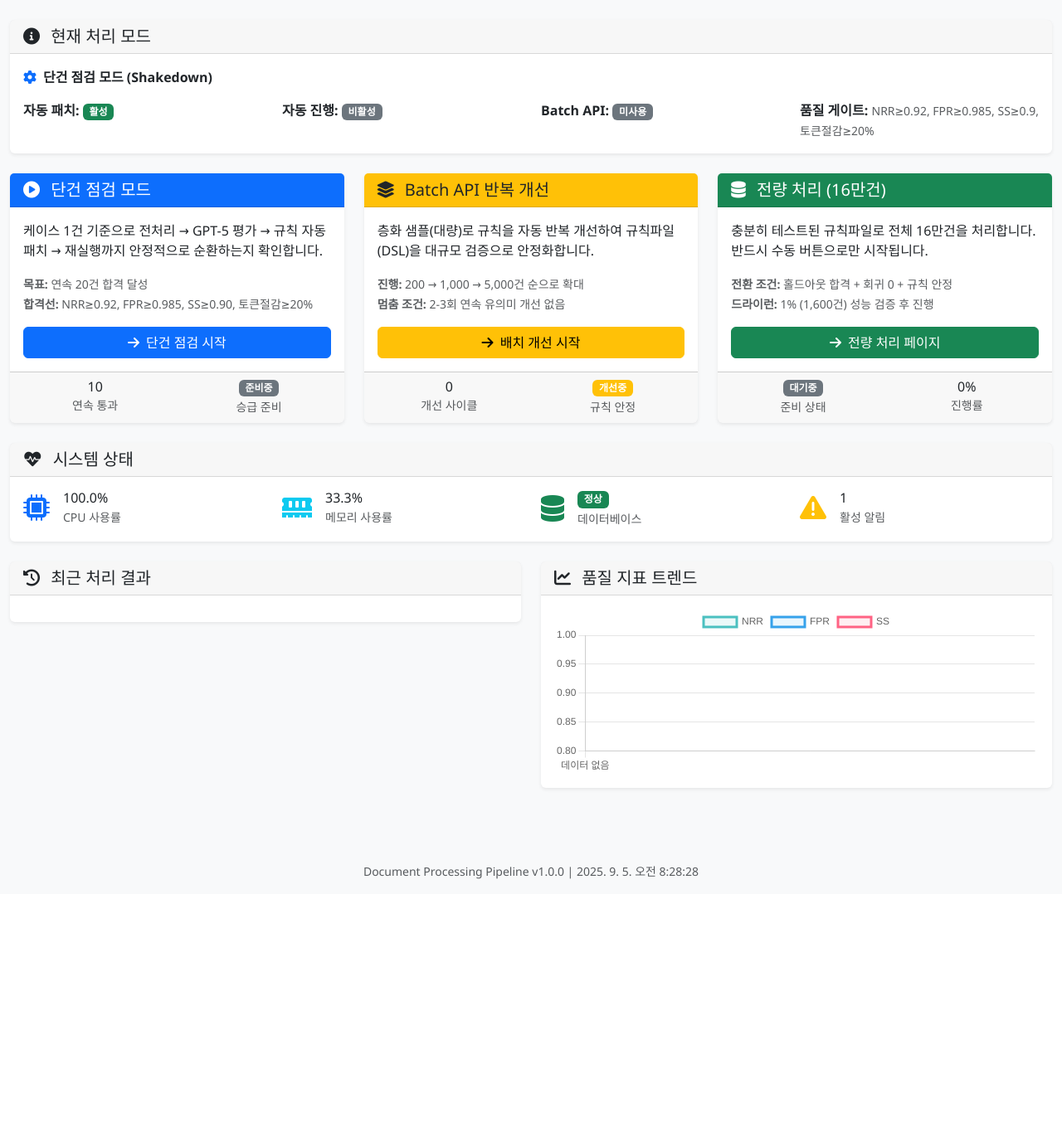
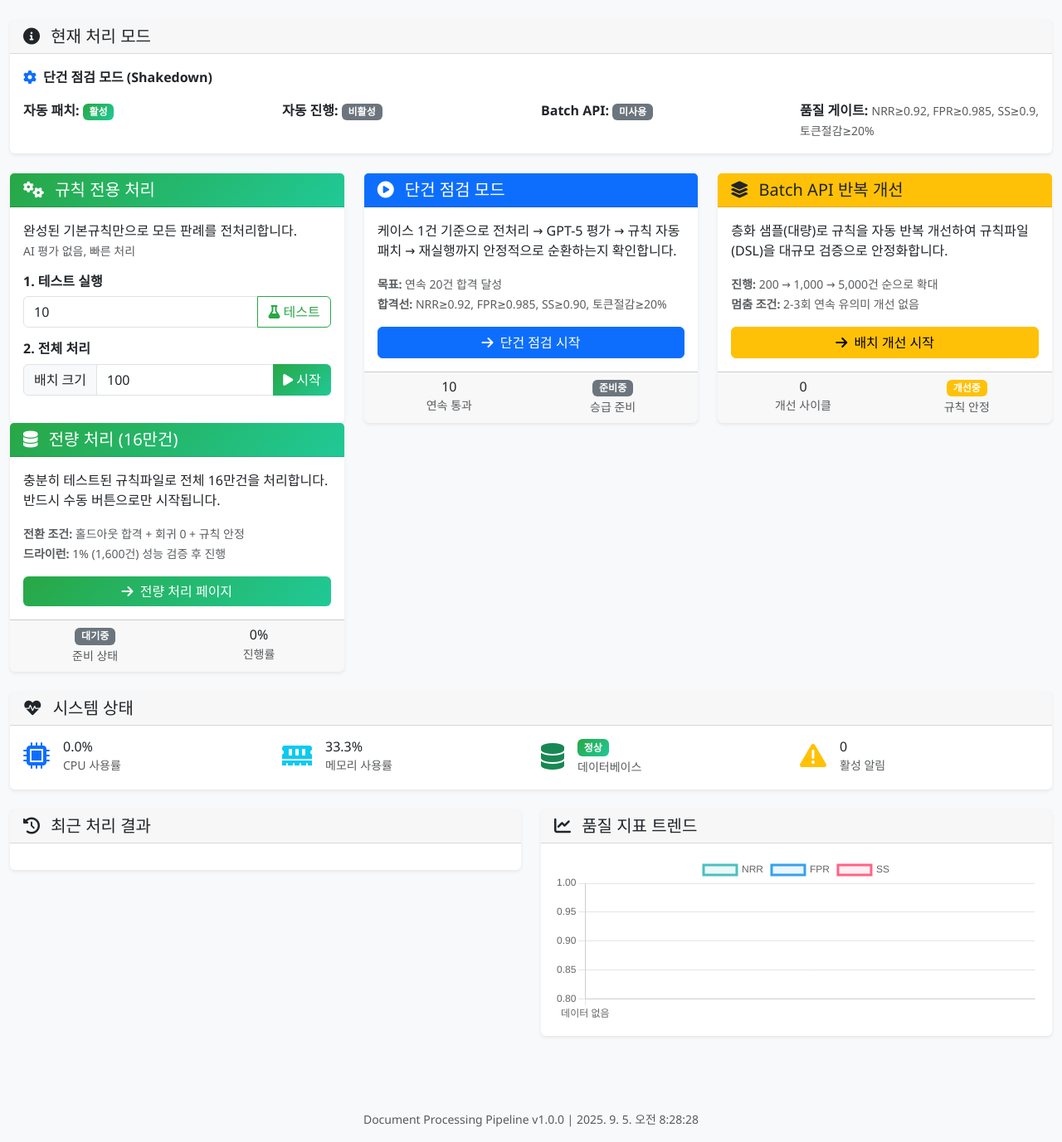
Before and after one commit to kimwoongai/pretask, a FastAPI app: template app/ui/templates/index.html in a window 1280 px wide. Shown: the part 56-1433 px from the top of the page at 83% size. Before the commit the page ends 1116 px from the top, so only its background shows below. Run offline with FastAPI, Linux system fonts and the light colour scheme; the template is opened without the code that fills it, so the values that code supplies are empty.

Commit message:
ui변경

```diff
--- a/app/ui/static/css/style.css
+++ b/app/ui/static/css/style.css
@@ -1,4 +1,49 @@
 /* Custom Styles for Document Processing Pipeline */
+
+/* 규칙 전용 처리 스타일 */
+.alert-sm {
+    padding: 0.5rem 0.75rem;
+    font-size: 0.875rem;
+}
+
+.progress {
+    height: 1.2rem;
+}
+
+.progress-bar {
+    font-size: 0.75rem;
+    font-weight: 600;
+}
+
+/* 알림 스타일 */
+.alert.position-fixed {
+    box-shadow: 0 0.5rem 1rem rgba(0, 0, 0, 0.15);
+    border: none;
+}
+
+.alert.position-fixed .btn-close {
+    padding: 0.5rem;
+}
+
+/* 규칙 전용 카드 스타일 */
+.card .bg-success {
+    background: linear-gradient(135deg, #28a745 0%, #20c997 100%) !important;
+}
+
+.card .btn-success {
+    background: linear-gradient(135deg, #28a745 0%, #20c997 100%);
+    border: none;
+}
+
+.card .btn-outline-success {
+    color: #28a745;
+    border-color: #28a745;
+}
+
+.card .btn-outline-success:hover {
+    background-color: #28a745;
+    border-color: #28a745;
+}
 
 /* Base styles */
 body {
--- a/app/ui/static/js/dashboard.js
+++ b/app/ui/static/js/dashboard.js
@@ -7,6 +7,7 @@
 document.addEventListener('DOMContentLoaded', function() {
     loadDashboardData();
     initializeCharts();
+    initializeRuleProcessing();
 
     // Auto-refresh every 30 seconds
     systemMetricsRefresh = new AutoRefresh(loadSystemMetrics, 30000);
@@ -336,3 +337,228 @@
         systemMetricsRefresh.stop();
     }
 });
+
+// ==================== 규칙 전용 처리 기능 ====================
+
+let ruleProcessingStatus = null;
+let ruleProcessingInterval = null;
+
+// 규칙 전용 처리 초기화
+function initializeRuleProcessing() {
+    // 테스트 버튼 이벤트
+    const testButton = document.getElementById('test-rule-processing');
+    if (testButton) {
+        testButton.addEventListener('click', testRuleProcessing);
+    }
+
+    // 전체 처리 시작 버튼 이벤트
+    const startButton = document.getElementById('start-rule-processing');
+    if (startButton) {
+        startButton.addEventListener('click', startRuleProcessing);
+    }
+
+    // 초기 상태 확인
+    checkRuleProcessingStatus();
+}
+
+// 규칙 전용 처리 테스트
+async function testRuleProcessing() {
+    const testButton = document.getElementById('test-rule-processing');
+    const testLimit = document.getElementById('test-limit').value;
+    const testResults = document.getElementById('test-results');
+
+    try {
+        // 버튼 비활성화
+        testButton.disabled = true;
+        testButton.innerHTML = '<i class="fas fa-spinner fa-spin me-1"></i>테스트 중...';
+
+        // 테스트 실행
+        const response = await API.post(`/process/rule-only/test?limit=${testLimit}`);
+
+        if (response.status === 'success') {
+            const results = response.test_results;
+
+            // 결과 표시
+            testResults.innerHTML = `
+                <div class="alert alert-success alert-sm">
+                    <strong>✅ 테스트 완료</strong><br>
+                    • 처리된 문서: ${results.processed_documents}개<br>
+                    • 평균 압축률: ${results.average_reduction_rate}%<br>
+                    • 적용된 규칙: ${results.total_rules_applied}개<br>
+                    • 규칙 버전: ${results.current_rules_version}
+                </div>
+            `;
+            testResults.style.display = 'block';
+
+            // 성공 알림
+            showNotification('테스트 완료', `${results.processed_documents}개 문서 처리 완료 (평균 ${results.average_reduction_rate}% 압축)`, 'success');
+
+        } else {
+            throw new Error(response.message || '테스트 실패');
+        }
+
+    } catch (error) {
+        console.error('테스트 실패:', error);
+        testResults.innerHTML = `
+            <div class="alert alert-danger alert-sm">
+                <strong>❌ 테스트 실패</strong><br>
+                ${error.message}
+            </div>
+        `;
+        testResults.style.display = 'block';
+
+        showNotification('테스트 실패', error.message, 'error');
+
+    } finally {
+        // 버튼 복구
+        testButton.disabled = false;
+        testButton.innerHTML = '<i class="fas fa-flask me-1"></i>테스트';
+    }
+}
+
+// 규칙 전용 전체 처리 시작
+async function startRuleProcessing() {
+    const startButton = document.getElementById('start-rule-processing');
+    const batchSize = document.getElementById('batch-size').value;
+
+    try {
+        // 확인 대화상자
+        if (!confirm(`모든 판례를 기본 규칙만으로 전처리하시겠습니까?\n배치 크기: ${batchSize}개`)) {
+            return;
+        }
+
+        // 버튼 비활성화
+        startButton.disabled = true;
+        startButton.innerHTML = '<i class="fas fa-spinner fa-spin me-1"></i>시작 중...';
+
+        // 처리 시작
+        const response = await API.post(`/process/rule-only?batch_size=${batchSize}`);
+
+        if (response.status === 'started') {
+            // 성공 알림
+            showNotification('처리 시작', '규칙 전용 전처리가 백그라운드에서 시작되었습니다', 'success');
+
+            // 진행 상황 표시 시작
+            startRuleProcessingMonitoring();
+
+        } else {
+            throw new Error(response.message || '처리 시작 실패');
+        }
+
+    } catch (error) {
+        console.error('처리 시작 실패:', error);
+        showNotification('처리 시작 실패', error.message, 'error');
+
+        // 버튼 복구
+        startButton.disabled = false;
+        startButton.innerHTML = '<i class="fas fa-play me-1"></i>시작';
+    }
+}
+
+// 규칙 처리 상태 모니터링 시작
+function startRuleProcessingMonitoring() {
+    const statusDiv = document.getElementById('rule-processing-status');
+    statusDiv.style.display = 'block';
+
+    // 주기적으로 상태 확인 (5초마다)
+    ruleProcessingInterval = setInterval(checkRuleProcessingStatus, 5000);
+
+    // 즉시 한 번 실행
+    checkRuleProcessingStatus();
+}
+
+// 규칙 처리 상태 확인
+async function checkRuleProcessingStatus() {
+    try {
+        const response = await API.get('/process/rule-only/status');
+
+        if (response.status === 'success') {
+            updateRuleProcessingUI(response.data);
+        }
+
+    } catch (error) {
+        console.error('상태 확인 실패:', error);
+    }
+}
+
+// 규칙 처리 UI 업데이트
+function updateRuleProcessingUI(data) {
+    const statusDiv = document.getElementById('rule-processing-status');
+    const progressBar = document.getElementById('rule-progress-bar');
+    const processedCount = document.getElementById('processed-count');
+    const processingRate = document.getElementById('processing-rate');
+    const startButton = document.getElementById('start-rule-processing');
+
+    if (data.status === 'running') {
+        // 진행 중
+        statusDiv.style.display = 'block';
+        processedCount.textContent = data.processed_count.toLocaleString();
+        processingRate.textContent = `${data.processing_rate}/초`;
+
+        // 진행률 계산 (임시로 처리된 수 기반)
+        const progress = Math.min(data.processed_count / 1000 * 100, 100);
+        progressBar.style.width = `${progress}%`;
+        progressBar.textContent = `${Math.round(progress)}%`;
+
+        // 버튼 상태
+        startButton.disabled = true;
+        startButton.innerHTML = '<i class="fas fa-spinner fa-spin me-1"></i>처리 중...';
+
+    } else if (data.status === 'completed') {
+        // 완료
+        processedCount.textContent = data.processed_count.toLocaleString();
+        processingRate.textContent = `${data.processing_rate}/초`;
+
+        progressBar.style.width = '100%';
+        progressBar.textContent = '완료';
+        progressBar.className = 'progress-bar bg-success';
+
+        // 버튼 복구
+        startButton.disabled = false;
+        startButton.innerHTML = '<i class="fas fa-play me-1"></i>시작';
+
+        // 모니터링 중지
+        if (ruleProcessingInterval) {
+            clearInterval(ruleProcessingInterval);
+            ruleProcessingInterval = null;
+        }
+
+        // 완료 알림
+        showNotification('처리 완료', `총 ${data.processed_count.toLocaleString()}개 문서 처리 완료`, 'success');
+
+    } else {
+        // 대기 상태
+        statusDiv.style.display = 'none';
+        startButton.disabled = false;
+        startButton.innerHTML = '<i class="fas fa-play me-1"></i>시작';
+    }
+}
+
+// 알림 표시 함수
+function showNotification(title, message, type = 'info') {
+    // 간단한 알림 구현 (Toast 또는 Alert 사용)
+    const alertClass = {
+        'success': 'alert-success',
+        'error': 'alert-danger',
+        'warning': 'alert-warning',
+        'info': 'alert-info'
+    }[type] || 'alert-info';
+
+    const notification = document.createElement('div');
+    notification.className = `alert ${alertClass} alert-dismissible fade show position-fixed`;
+    notification.style.cssText = 'top: 20px; right: 20px; z-index: 9999; max-width: 400px;';
+    notification.innerHTML = `
+        <strong>${title}</strong><br>
+        ${message}
+        <button type="button" class="btn-close" data-bs-dismiss="alert"></button>
+    `;
+
+    document.body.appendChild(notification);
+
+    // 5초 후 자동 제거
+    setTimeout(() => {
+        if (notification.parentNode) {
+            notification.remove();
+        }
+    }, 5000);
+}
--- a/app/ui/templates/index.html
+++ b/app/ui/templates/index.html
@@ -44,6 +44,66 @@
 </div>
 
 <div class="row">
+    <!-- 규칙 전용 처리 모드 -->
+    <div class="col-md-4">
+        <div class="card h-100">
+            <div class="card-header bg-success text-white">
+                <h5 class="card-title mb-0">
+                    <i class="fas fa-cogs me-2"></i>
+                    규칙 전용 처리
+                </h5>
+            </div>
+            <div class="card-body">
+                <p class="card-text">
+                    완성된 기본규칙만으로 모든 판례를 전처리합니다.
+                    <br><small class="text-muted">AI 평가 없음, 빠른 처리</small>
+                </p>
+
+                <!-- 테스트 섹션 -->
+                <div class="mb-3">
+                    <h6 class="fw-bold">1. 테스트 실행</h6>
+                    <div class="input-group mb-2">
+                        <input type="number" id="test-limit" class="form-control" value="10" min="1" max="100">
+                        <button class="btn btn-outline-success" id="test-rule-processing">
+                            <i class="fas fa-flask me-1"></i>테스트
+                        </button>
+                    </div>
+                    <div id="test-results" class="small text-muted" style="display: none;"></div>
+                </div>
+
+                <!-- 전체 처리 섹션 -->
+                <div class="mb-3">
+                    <h6 class="fw-bold">2. 전체 처리</h6>
+                    <div class="input-group mb-2">
+                        <span class="input-group-text">배치 크기</span>
+                        <input type="number" id="batch-size" class="form-control" value="100" min="10" max="1000">
+                        <button class="btn btn-success" id="start-rule-processing">
+                            <i class="fas fa-play me-1"></i>시작
+                        </button>
+                    </div>
+                </div>
+
+                <!-- 진행 상황 -->
+                <div id="rule-processing-status" style="display: none;">
+                    <h6 class="fw-bold">진행 상황</h6>
+                    <div class="progress mb-2">
+                        <div id="rule-progress-bar" class="progress-bar bg-success" role="progressbar" style="width: 0%"></div>
+                    </div>
+                    <div class="row text-center">
+                        <div class="col-6">
+                            <div class="fw-bold" id="processed-count">0</div>
+                            <small class="text-muted">처리 완료</small>
+                        </div>
+                        <div class="col-6">
+                            <div class="fw-bold" id="processing-rate">0/초</div>
+                            <small class="text-muted">처리 속도</small>
+                        </div>
+                    </div>
+                </div>
+            </div>
+        </div>
+    </div>
+
     <!-- 단건 점검 모드 -->
     <div class="col-md-4">
         <div class="card h-100">
```
